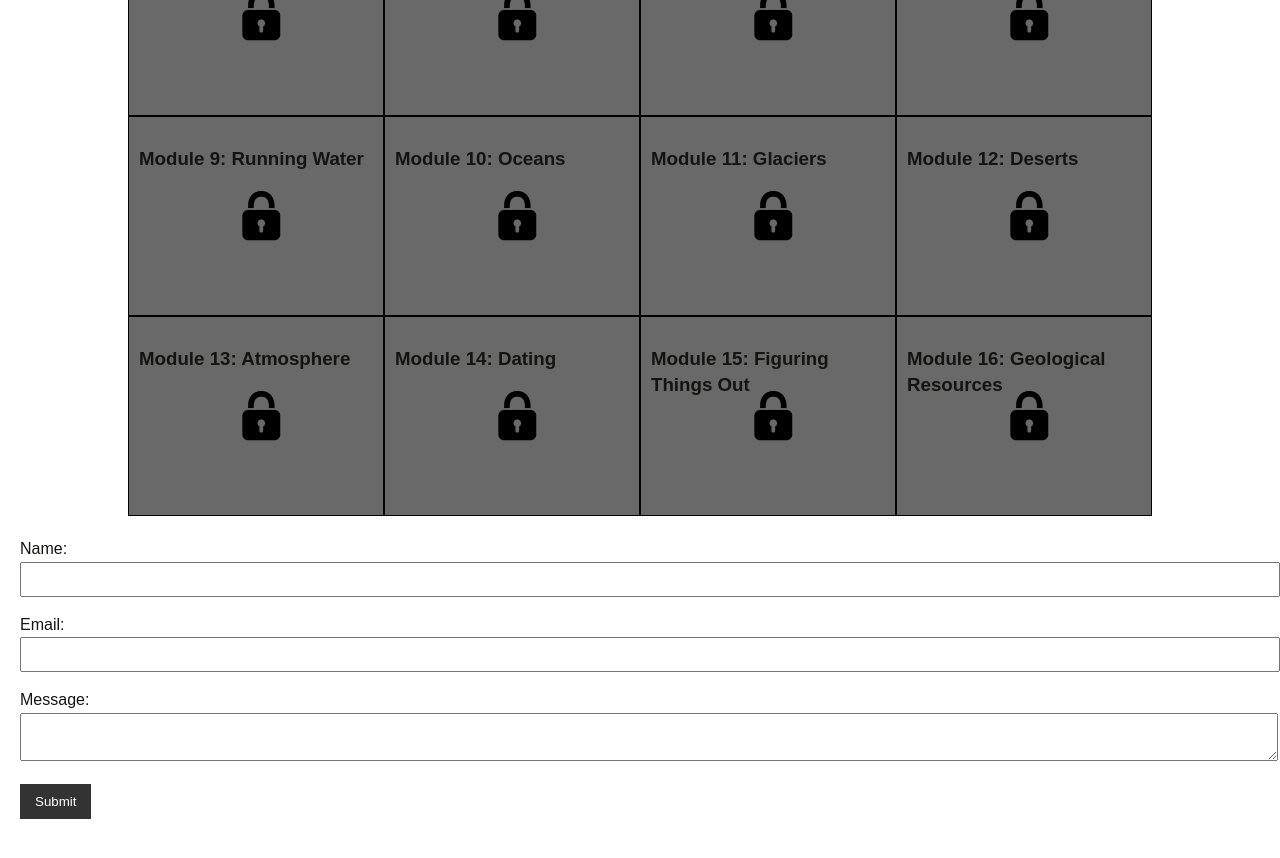
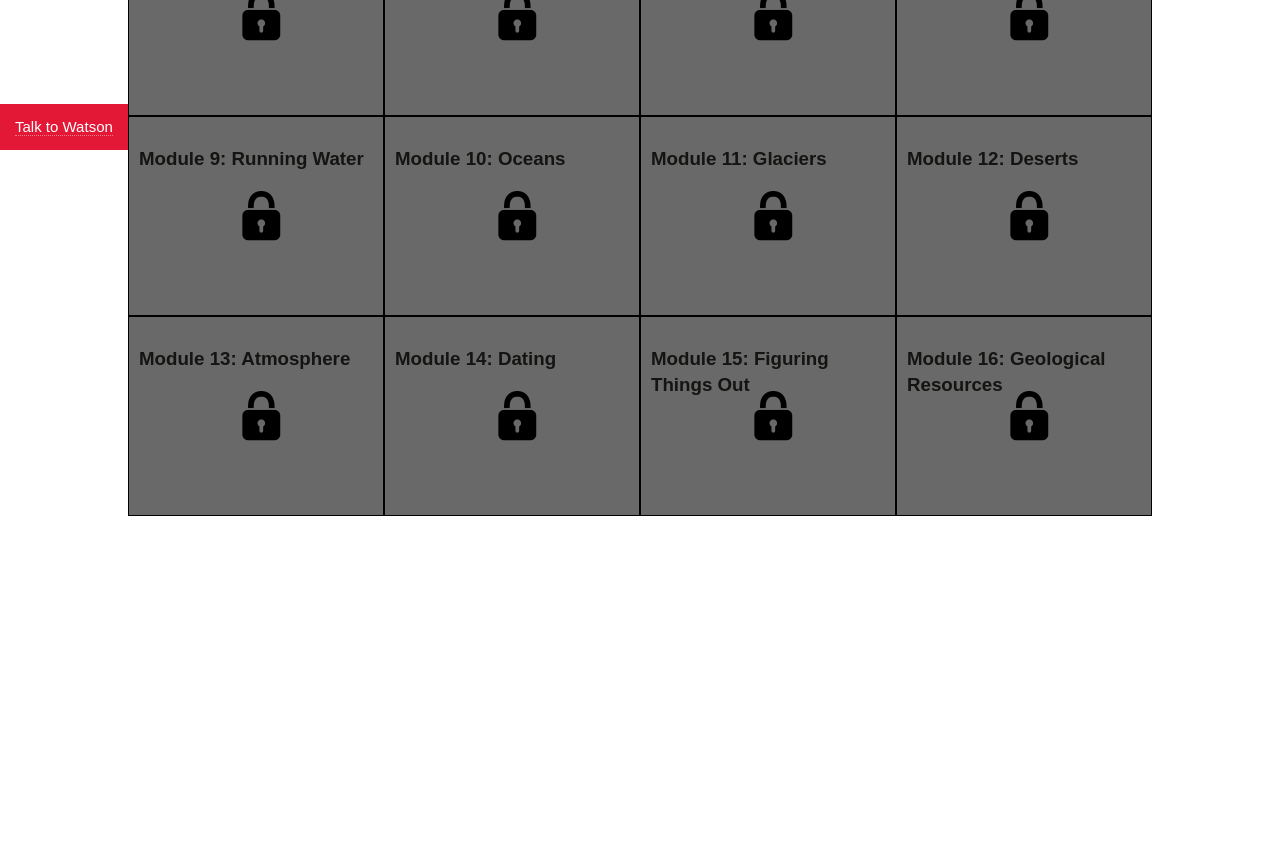
Before and after one commit to shagun26/PerfDashboard, a plain HTML site: page files/index.html in a window 1280 px wide. Shown: the part 620-1478 px from the top of the page. Drawn offline with Linux system fonts and the light colour scheme.

Commit message:
added a little chatbot link for now

```diff
--- a/files/index.html
+++ b/files/index.html
@@ -36,8 +36,8 @@
 	<div class="container">
 
 		<div class="welcome">
-			<h1>Welcome back</h1>
-			<p>Pick up where you left off. There's no rush, work at your own pace!</p>
+			<h1>Welcome!</h1>
+			<p>Pick up where you left off. Feel free to ask Watson if you need any assistance.</p>
 		</div>
 
 		<div class="module-block">
@@ -141,21 +141,9 @@
 
 	</div> <!-- End container! -->
 
-	<form class="my-form">
-			<div class="form-group">
-				<label>Name: </label>
-				<input type="text" name="name">
-			</div>
-			<div class="form-group">
-				<label>Email: </label>
-				<input type="text" name="email">
-			</div>
-			<div class="form-group">
-				<label>Message: </label>
-				<textarea name="message"></textarea>
-			</div>
-			<input class="button" type="submit" value="Submit" name="">
-		</form>
+	<div class="chatbot button">
+		<a href="#">Talk to Watson</a>
+	</div>
 
 	<div style="margin-top:500px;"></div>
 
--- a/files/style.css
+++ b/files/style.css
@@ -94,16 +94,12 @@ a{
 
 
 .button{
-	background-color: #333;
-	color:#fff;
+	background-color: #e31837;
+	color:#ffffff;
 	padding:10px 15px;
 	border:none;
 }
 
-.button:hover{
-	color:#fff;
-	background:red;
-}
 
 .welcome {
 	margin: 50px 0;
@@ -139,19 +135,14 @@ a{
 	visibility: hidden;
 }
 
-.my-form{
-	padding:20px;
+
+.chatbot {
+	position: fixed;
+	font-size: 15px;
+	bottom: 30px;
 }
 
-.my-form .form-group{
-	padding-bottom: 15px;
+.chatbot a {
+	text-decoration: none;
+	color: #ffffff
 }
-
-.my-form label{
-	display:block;
-}
-
-.my-form input[type="text"], .my-form textarea{
-	padding:8px;
-	width:100%;
-}
```
